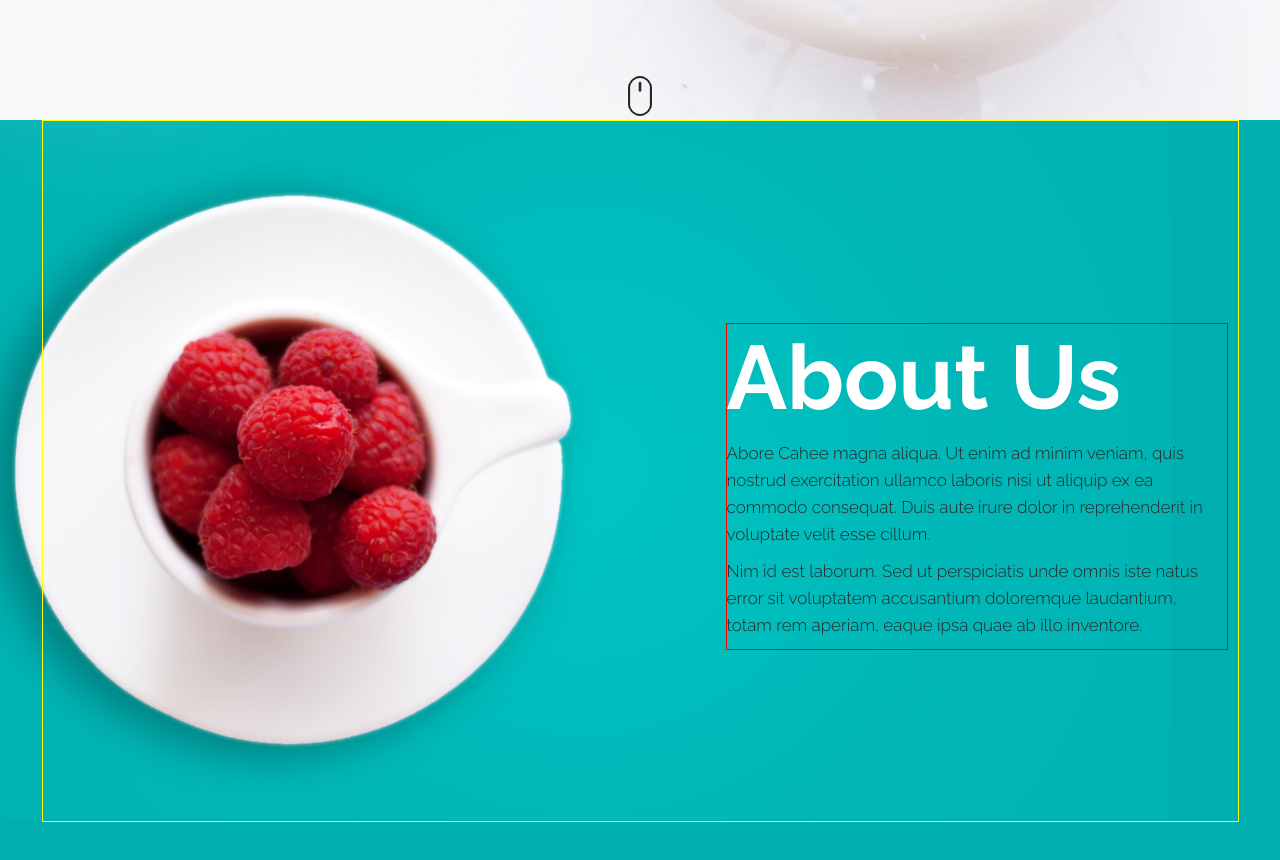
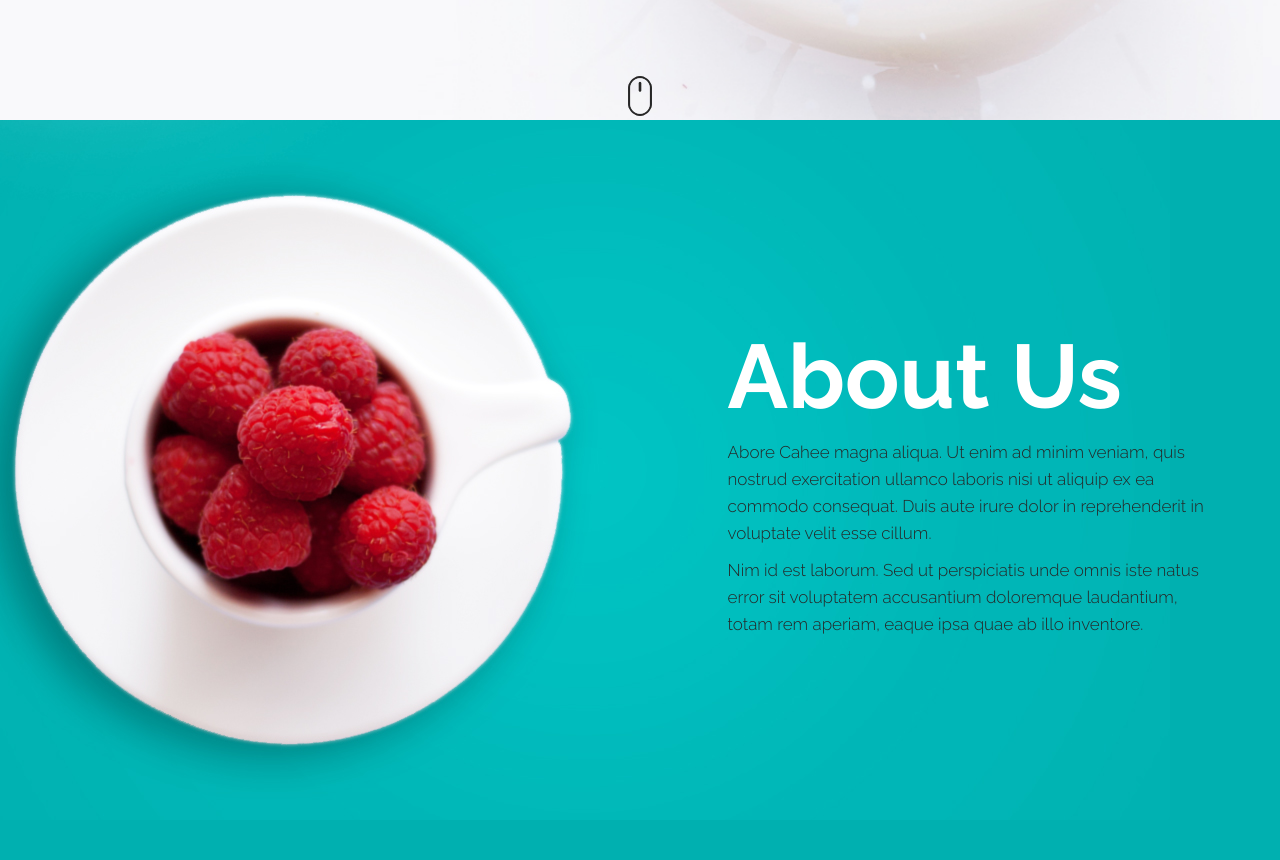
Before and after one commit to agyrets/agyrets.github.io, a plain HTML site: page 11.BAM-cashee/index.html in a window 1280 px wide. Shown: the part 680-1540 px from the top of the page. Drawn offline with Linux system fonts and the light colour scheme.

Commit message:
Update css.css

```diff
--- a/11.BAM-cashee/css/css.css
+++ b/11.BAM-cashee/css/css.css
@@ -182,16 +182,19 @@ h1, h2 {
     bottom: 0%;
     left: calc(50% - 12px);
 
+
 }
 
+
+
 .background1--footer {
-    background: url(/image/bg-footer.jpg);
+    background: url(../image/bg-footer.jpg);
     background-repeat: no-repeat;
     background-color: #00b0b0;
 }
 
 .mainer--footer {
-    border: 1px solid yellow;
+
     height: 670px;
     display: flex;
     justify-content: flex-end;
@@ -202,7 +205,7 @@ h1, h2 {
 
 .footer {
     width: 500px;
-    border: 1px solid red;
+
 
 
 
```
